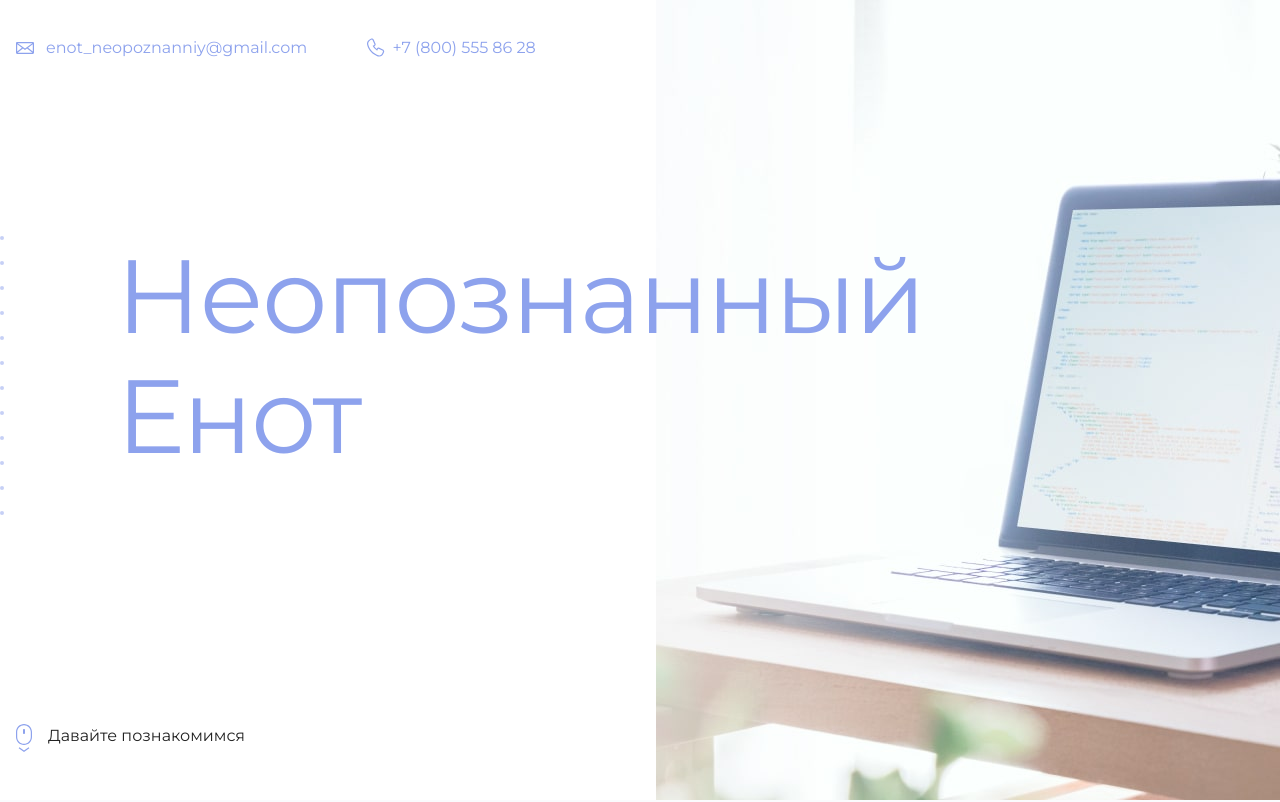
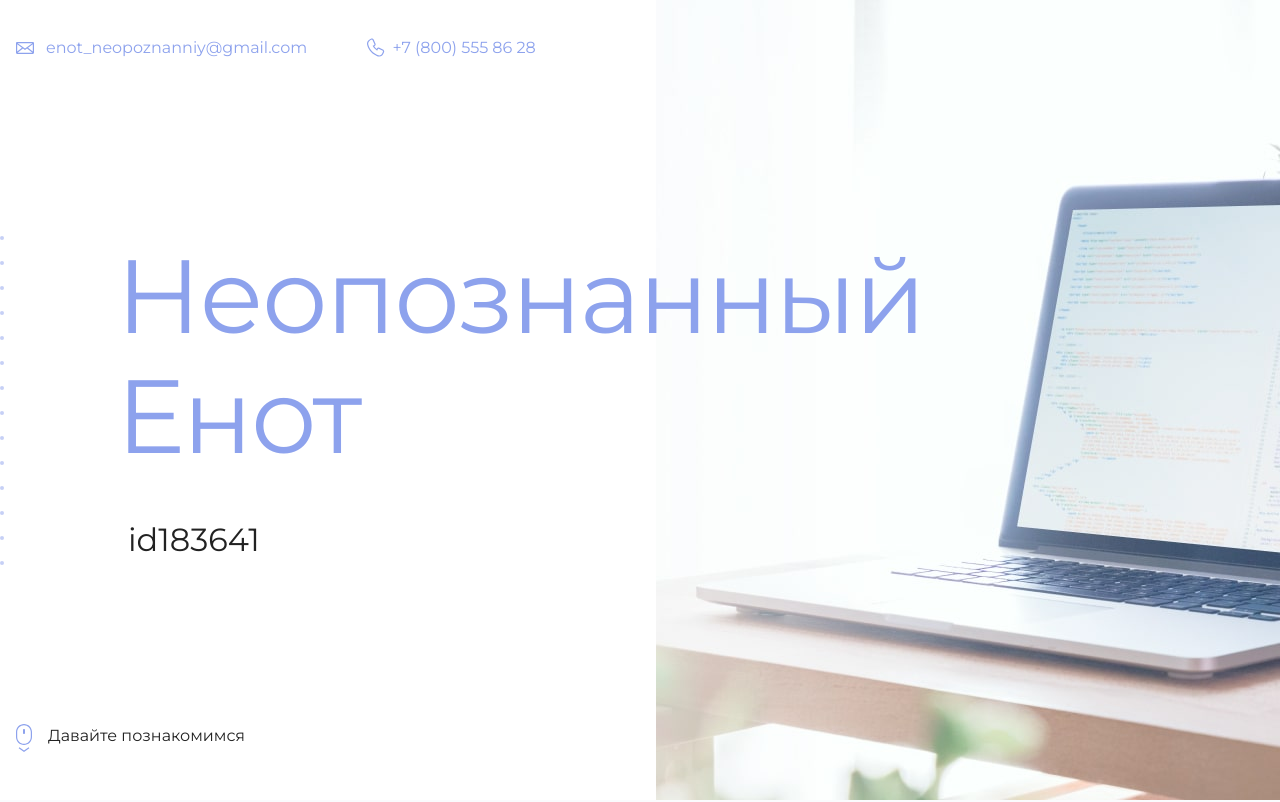
Before and after one commit to yvivashk/my-site, a plain HTML site: page index.html in a window 1280 px wide. Shown: the top 802 px of the page. Drawn offline with Linux system fonts and the light colour scheme.

Commit message:
Добавляет id

```diff
--- a/index.html
+++ b/index.html
@@ -19,7 +19,7 @@
       <section class="hero-image">
         <div class="container">
           <h1 class="heading">Неопознанный Енот</h1>
-          <p><!-- Тут ваш id на сайте Академии --></p>
+          <p>id183641</p>
         </div>
       </section>
 
```
